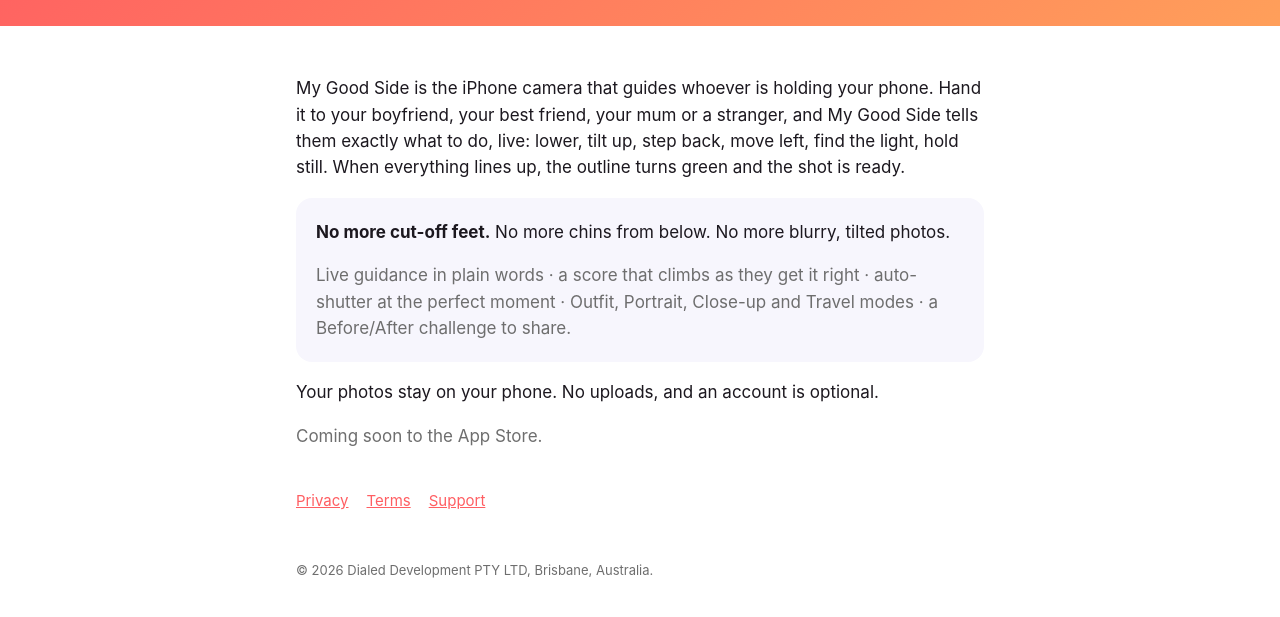
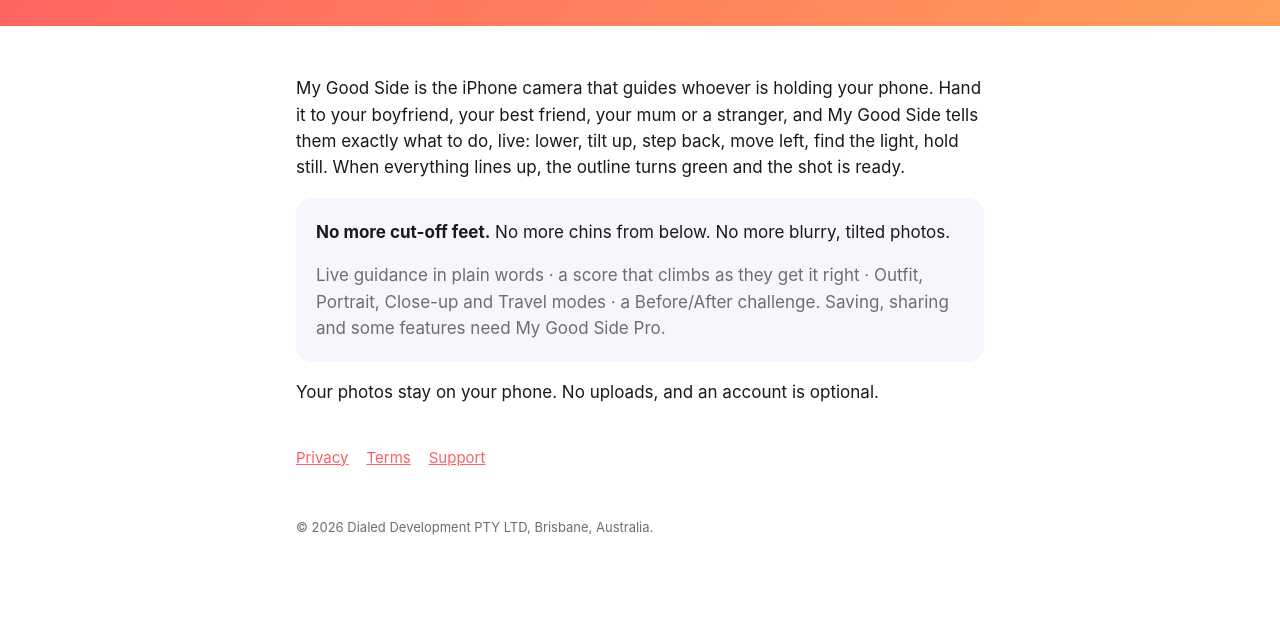
Before and after one commit to PrinceEgypt6/holdit-site, a plain HTML site: page index.html in a window 1280 px wide. Shown: the part 131-748 px from the top of the page. Drawn offline with Linux system fonts and the light colour scheme.

Commit message:
Match the home page to what the app does
Co-Authored-By: Claude Opus 5.5 <noreply@anthropic.com>

```diff
--- a/index.html
+++ b/index.html
@@ -16,10 +16,9 @@
 <p>My Good Side is the iPhone camera that guides whoever is holding your phone. Hand it to your boyfriend, your best friend, your mum or a stranger, and My Good Side tells them exactly what to do, live: lower, tilt up, step back, move left, find the light, hold still. When everything lines up, the outline turns green and the shot is ready.</p>
 <div class="card">
 <p><strong>No more cut-off feet.</strong> No more chins from below. No more blurry, tilted photos.</p>
-<p class="muted">Live guidance in plain words · a score that climbs as they get it right · auto-shutter at the perfect moment · Outfit, Portrait, Close-up and Travel modes · a Before/After challenge to share.</p>
+<p class="muted">Live guidance in plain words · a score that climbs as they get it right · Outfit, Portrait, Close-up and Travel modes · a Before/After challenge. Saving, sharing and some features need My Good Side Pro.</p>
 </div>
 <p>Your photos stay on your phone. No uploads, and an account is optional.</p>
-<p class="muted">Coming soon to the App Store.</p>
 <nav><a href="privacy/">Privacy</a><a href="terms/">Terms</a><a href="support/">Support</a></nav>
 </div></main>
 <footer><div class="wrap">© 2026 Dialed Development PTY LTD, Brisbane, Australia.</div></footer>
```
